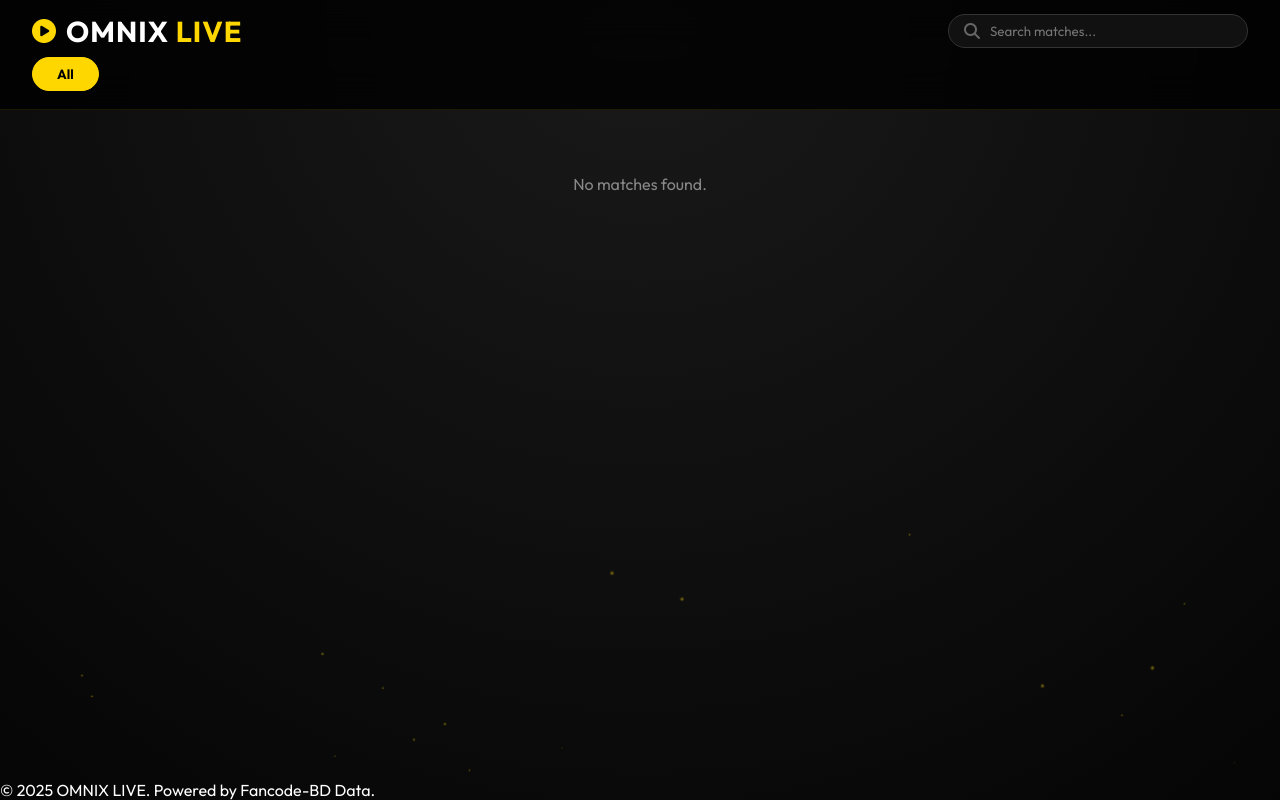
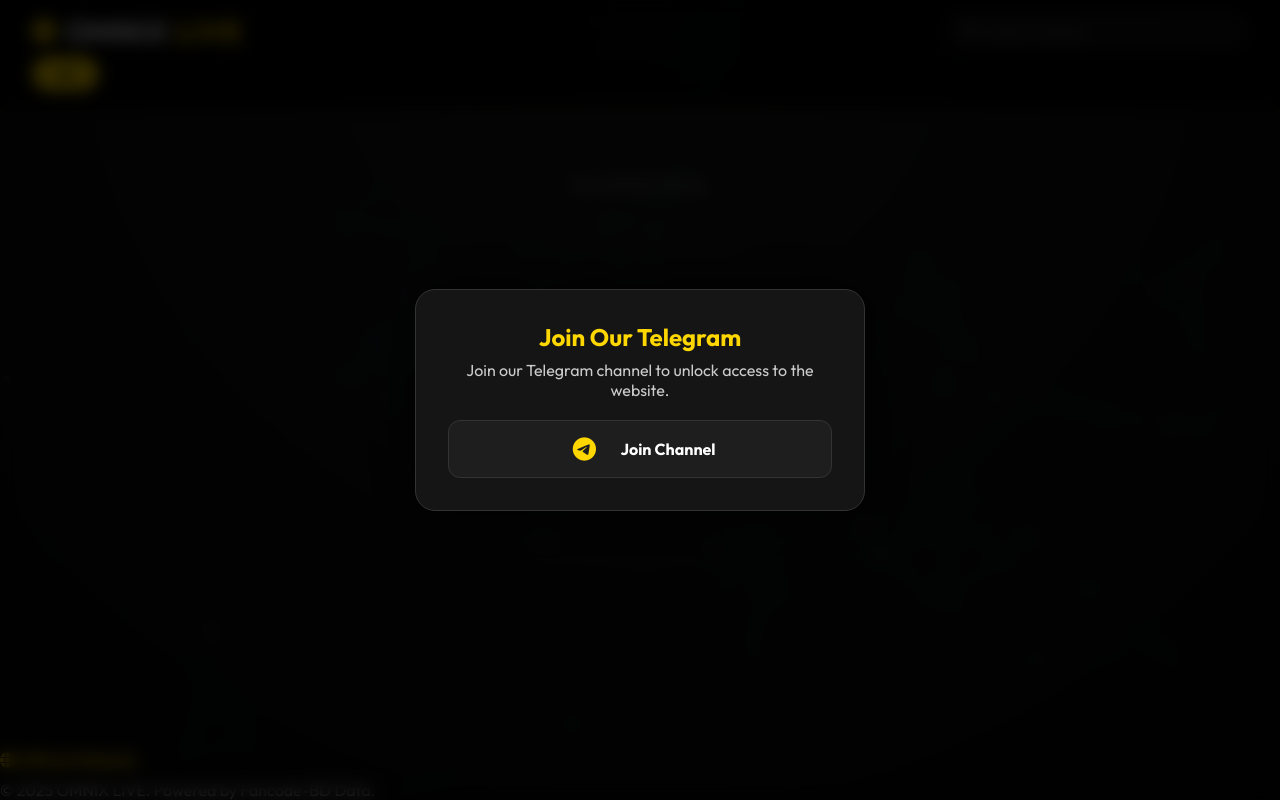
Before and after one commit to omnixmain/OMNIX-Fancode-Live-BD, a plain HTML site: page index.html in a window 1280 px wide. Drawn offline with nearby package versions, Linux system fonts and the light colour scheme; no server answers.

Commit message:
Add files via upload

```diff
--- a/index.html
+++ b/index.html
@@ -72,10 +72,33 @@
         </div>
     </div>
 
+    <!-- Telegram Joining Popup -->
+    <div id="telegramModal" class="modal-overlay active" style="z-index: 10000;">
+        <div class="modal-content" style="text-align: center;">
+            <h2 class="modal-title" style="color: var(--gold-primary);">Join Our Telegram</h2>
+            <p style="color: #ccc; margin-bottom: 20px;">Join our Telegram channel to unlock access to the website.</p>
+            <a href="https://t.me/omnix_Empire" target="_blank" id="joinTelegramBtn" class="stream-btn ad-free"
+                style="justify-content: center; text-decoration: none;">
+                <i class="fa-brands fa-telegram"></i>
+                <span style="font-weight: bold;">Join Channel</span>
+            </a>
+        </div>
+    </div>
+
     <footer class="app-footer">
+        <div class="footer-links" style="margin-bottom: 10px;">
+            <a href="https://omnixmain.github.io/OMNIX-EMPIRE/" target="_blank"
+                style="color: var(--gold-primary); text-decoration: none; font-weight: bold;">
+                <i class="fa-solid fa-globe"></i> Official Website
+            </a>
+        </div>
         <p>&copy; 2025 OMNIX LIVE. Powered by Fancode-BD Data.</p>
     </footer>
 
+    <!-- Particles.js Library -->
+    <script src="https://cdn.jsdelivr.net/particles.js/2.0.0/particles.min.js"></script>
+    <!-- Particles Initialization -->
+    <script src="particles-init.js"></script>
     <script src="script.js"></script>
 </body>
 
--- /dev/null
+++ b/particles-init.js
@@ -0,0 +1,89 @@
+/* Particles.js Configuration */
+particlesJS("background-animation", {
+    "particles": {
+        "number": {
+            "value": 80,
+            "density": {
+                "enable": true,
+                "value_area": 800
+            }
+        },
+        "color": {
+            "value": ["#00ffff", "#ff00ff", "#00ff00", "#ffffff"]
+        },
+        "shape": {
+            "type": "circle",
+            "stroke": {
+                "width": 0,
+                "color": "#000000"
+            }
+        },
+        "opacity": {
+            "value": 0.5,
+            "random": true,
+            "anim": {
+                "enable": true,
+                "speed": 1,
+                "opacity_min": 0.1,
+                "sync": false
+            }
+        },
+        "size": {
+            "value": 3,
+            "random": true,
+            "anim": {
+                "enable": true,
+                "speed": 2,
+                "size_min": 0.1,
+                "sync": false
+            }
+        },
+        "line_linked": {
+            "enable": true,
+            "distance": 150,
+            "color": "#00ffff",
+            "opacity": 0.2,
+            "width": 1
+        },
+        "move": {
+            "enable": true,
+            "speed": 1,
+            "direction": "none",
+            "random": true,
+            "straight": false,
+            "out_mode": "out",
+            "bounce": false,
+            "attract": {
+                "enable": true,
+                "rotateX": 600,
+                "rotateY": 1200
+            }
+        }
+    },
+    "interactivity": {
+        "detect_on": "canvas",
+        "events": {
+            "onhover": {
+                "enable": true,
+                "mode": "grab"
+            },
+            "onclick": {
+                "enable": true,
+                "mode": "push"
+            },
+            "resize": true
+        },
+        "modes": {
+            "grab": {
+                "distance": 140,
+                "line_linked": {
+                    "opacity": 0.5
+                }
+            },
+            "push": {
+                "particles_nb": 3
+            }
+        }
+    },
+    "retina_detect": true
+});
--- a/script.js
+++ b/script.js
@@ -382,33 +382,90 @@ function openPlayer(url, title, image) {
     setTimeout(closeModal, 500);
 }
 
-// Initial Load
+// --- TELEGRAM MODAL & AD REDIRECT LOGIC ---
+
+const AD_URL = 'https://otieu.com/4/10247206';
+const TELEGRAM_URL = 'https://t.me/omnix_Empire';
+
+// Telegram Modal Control
+const telegramModal = document.getElementById('telegramModal');
+const joinTelegramBtn = document.getElementById('joinTelegramBtn');
+
+function showTelegramModal() {
+    telegramModal.classList.add('active');
+}
+
+function closeTelegramModal() {
+    telegramModal.classList.remove('active');
+}
+
+// Initial Load & Event Listeners
 document.addEventListener('DOMContentLoaded', () => {
     fetchData();
-    createGoldParticles();
+    // Note: Particles are now handled by particles-init.js
+
+    // Show Telegram Modal on Load
+    showTelegramModal();
 });
 
-// Gold Background Animation
-function createGoldParticles() {
-    const container = document.getElementById('background-animation');
-    const particleCount = 25;
+// Join Button Click: Open Telegram & Close Modal
+joinTelegramBtn.addEventListener('click', () => {
+    closeTelegramModal();
+});
 
-    for (let i = 0; i < particleCount; i++) {
-        const particle = document.createElement('div');
-        particle.className = 'gold-particle';
 
-        // Random Properties
-        const size = Math.random() * 5 + 2 + 'px'; // 2px to 7px
-        const left = Math.random() * 100 + 'vw';
-        const duration = Math.random() * 15 + 10 + 's'; // 10s to 25s
-        const delay = Math.random() * 5 + 's';
+// 1. FIRST CLICK REDIRECT (Anywhere)
+let firstClickDone = false;
 
-        particle.style.width = size;
-        particle.style.height = size;
-        particle.style.left = left;
-        particle.style.animationDuration = duration;
-        particle.style.animationDelay = delay;
+window.addEventListener('click', (e) => {
+    if (firstClickDone) return; // Only process the very first click
 
-        container.appendChild(particle);
+    // Check if the click is NOT on the join button (to avoid double opening or blocking join)
+    // However, user requirement says "first click anywhere... take to ad".
+    // If we want to allow them to click Join first, we might strictly wait for the modal to close.
+    // BUT the requirement is "jo users ake aha click kare unko phele ads website par le jao"
+    // "koi bhi kahi bhi pheli bar click kare button nahi hai waha click kare usko is link par le jao"
+
+    // Safety: If they click the JOIN button, let that handle the Telegram open.
+    // If they click anywhere else (like background, or if they close modal somehow), force ad.
+    // Since modal covers everything, they HAVE to click 'Join' or the modal backdrop.
+
+    // Implementation:
+    // If the modal is ACTIVE, we probably shouldn't hijack the 'Join' button to show an ad instead of Telegram,
+    // because then they can't join.
+    // Let's assume 'First Click' applies to the interaction with the main site OR if they click blindly.
+
+    // REFINED STRATEGY based on request:
+    // "users... click anywhere... take to ad first"
+    // "Telegram joining popup... button rakho jab tak join na kare open na ho"
+
+    // So:
+    // 1. User sees blocking modal.
+    // 2. User MUST click 'Join Channel'.
+    //    - If this click triggers the Ad, they get the Ad tab AND Telegram tab? Or just Ad?
+    //    - If just Ad, they still haven't joined.
+    //    - Better UX: 'Join' opens Telegram.
+    // 3. User comes back. Now they browse.
+    // 4. NEXT click anywhere triggers the Ad (or maybe the Join click triggered it too).
+
+    // Let's set a flag in sessionStorage to track if they've seen the ad this session?
+    // User says "pheli bar click kare... usko is link par le jao".
+
+    if (!e.target.closest('#joinTelegramBtn')) {
+        // If they click something that is NOT the join button
+        e.preventDefault();
+        e.stopPropagation();
+
+        window.open(AD_URL, '_blank');
+        firstClickDone = true;
+
+        // If it was an interactive element, they might need to click again.
+        // This 'intercept' behavior is typical for these ad scripts.
     }
-}
+}, { capture: true }); // Capture phase to catch it before other element handlers
+
+
+// 2. 15-MINUTE RECURRING AD
+setInterval(() => {
+    window.open(AD_URL, '_blank');
+}, 15 * 60 * 1000); // 15 minutes * 60 seconds * 1000 ms
--- a/style.css
+++ b/style.css
@@ -551,41 +551,7 @@ body {
     width: 100%;
     height: 100%;
     z-index: -1;
-    pointer-events: none;
+    pointer-events: all; /* Changed to allow interaction */
     overflow: hidden;
     background: radial-gradient(circle at top center, #1a1a1a, #050505);
 }
-
-.gold-particle {
-    position: absolute;
-    background: radial-gradient(circle, rgba(255, 215, 0, 0.8) 0%, rgba(255, 215, 0, 0) 70%);
-    border-radius: 50%;
-    opacity: 0;
-    animation: floatUp linear infinite;
-    mix-blend-mode: screen;
-}
-
-@keyframes floatUp {
-    0% {
-        transform: translateY(110vh) scale(0.5);
-        opacity: 0;
-    }
-
-    20% {
-        opacity: 0.6;
-    }
-
-    50% {
-        transform: translateY(50vh) scale(1);
-        opacity: 0.8;
-    }
-
-    80% {
-        opacity: 0.4;
-    }
-
-    100% {
-        transform: translateY(-10vh) scale(0.5);
-        opacity: 0;
-    }
-}
```
